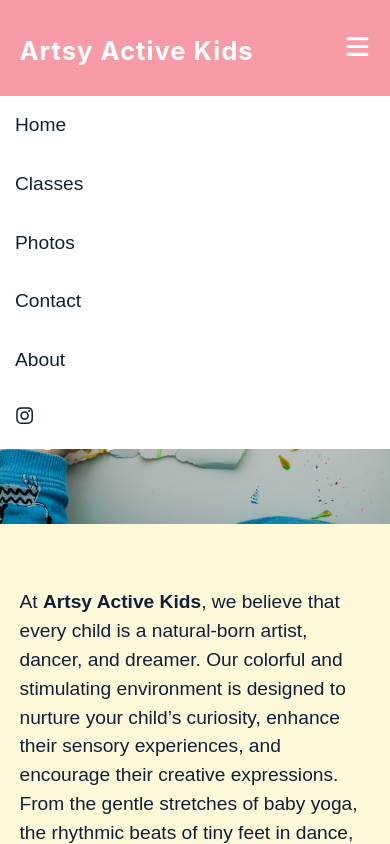
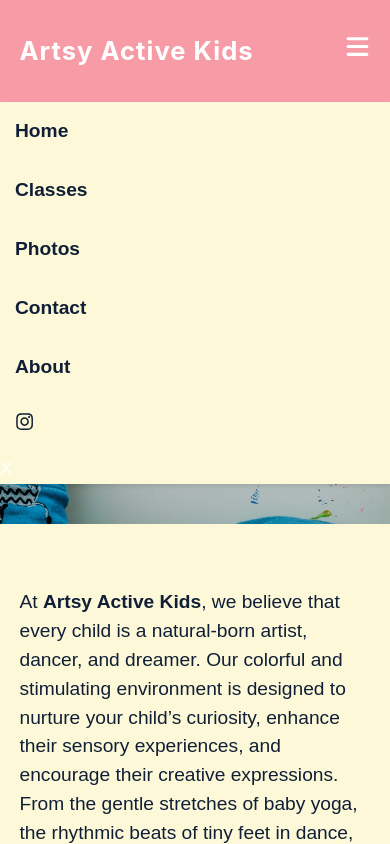
Before and after one commit to jsilver88/artsyactivekids, a React (Vite) app: page / in a window 390 px wide. Both pictures are taken after a click on the button "Menu". Shown: the top 844 px of the page. Built offline with nearby package versions, Linux system fonts and the light colour scheme; a web font is replaced by a local one.

Commit message:
mobile menu clickable links

```diff
--- a/src/components/MobileMenu.jsx
+++ b/src/components/MobileMenu.jsx
@@ -1,5 +1,5 @@
 import { useEffect, useRef, useState } from "react"
-import { FaBars, FaInstagram } from "react-icons/fa6"
+import { FaBars, FaInstagram, FaX } from "react-icons/fa6"
 import { Link } from "react-router-dom"
 
 function MobileMenu() {
@@ -12,6 +12,10 @@
       firstMenuItemRef.current.focus()
     }
   }, [isOpen])
+
+  const handleClick = () => {
+    setIsOpen(false)
+  }
 
   const closeMenu = () => {
     setIsOpen(false)
@@ -37,40 +41,71 @@
       >
         <ul className="mobile-list">
           <li>
-            <Link to="/" className="mobile-link">
+            <Link
+              to="/"
+              ref={firstMenuItemRef}
+              tabIndex={isOpen ? 0 : -1}
+              onClick={handleClick}
+              className="mobile-link"
+            >
               Home
             </Link>
           </li>
           <li>
-            <Link to="/classes" className="mobile-link">
+            <Link
+              to="/classes"
+              tabIndex={isOpen ? 0 : -1}
+              onClick={handleClick}
+              className="mobile-link"
+            >
               Classes
             </Link>
           </li>
           <li>
-            <Link to="/gallery" className="mobile-link">
+            <Link
+              to="/gallery"
+              tabIndex={isOpen ? 0 : -1}
+              onClick={handleClick}
+              className="mobile-link"
+            >
               Photos
             </Link>
           </li>
           <li>
-            <Link to="/contact" className="mobile-link">
+            <Link
+              to="/contact"
+              tabIndex={isOpen ? 0 : -1}
+              onClick={handleClick}
+              className="mobile-link"
+            >
               Contact
             </Link>
           </li>
           <li>
-            <Link to="/about" className="mobile-link">
+            <Link
+              to="/about"
+              tabIndex={isOpen ? 0 : -1}
+              onClick={handleClick}
+              className="mobile-link"
+            >
               About
             </Link>
           </li>
           <li>
             <a
               href="https://instagram.com/artsyactivekids"
+              tabIndex={isOpen ? 0 : -1}
               target="_blank"
+              onClick={closeMenu}
               className="mobile-link"
             >
               <FaInstagram />
             </a>
           </li>
         </ul>
+        <button onClick={() => setIsOpen(false)} aria-label="Close Menu">
+          X
+        </button>
       </nav>
     </div>
   )
--- a/src/index.css
+++ b/src/index.css
@@ -122,6 +122,7 @@
   background-color: var(--pastel-2);
   color: #fff;
   box-shadow: 0 3px 5px -1px rgb(0 0 0 / 10%);
+  z-index: 10;
 }
 
 .navbar {
@@ -165,14 +166,16 @@
 
 .menu {
   display: none;
-  background-color: #fff;
+  background-color: var(--background);
   position: absolute;
   width: 100%;
-  top: 6rem;
+  top: 6.4rem;
   left: 0;
   opacity: 0;
   transition: opacity 0.5s ease;
   z-index: 10;
+  font-weight: bold;
+  box-shadow: 0 3px 5px -1px rgb(0 0 0 / 10%);
 }
 
 .menu.open {
```
